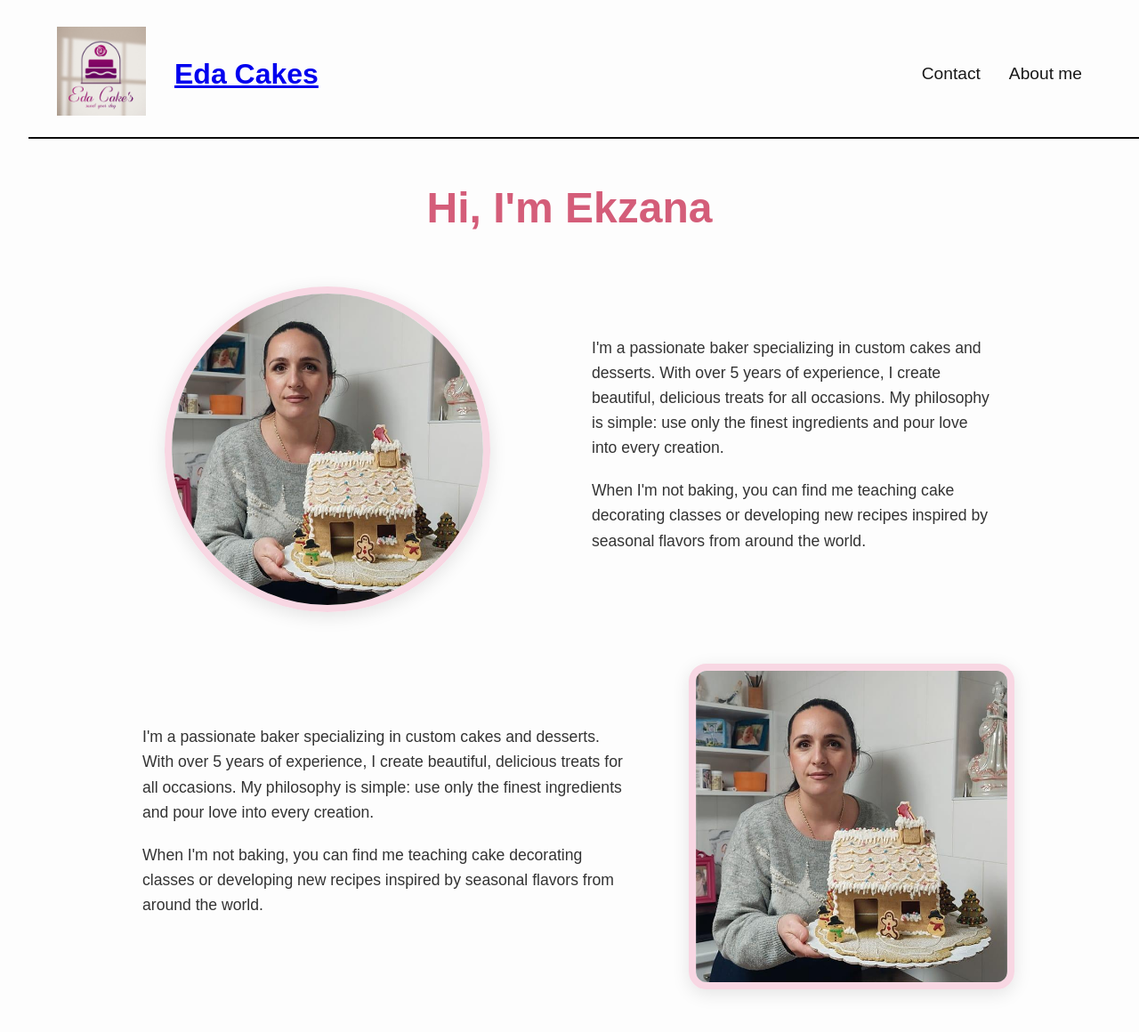
After one commit to Burendoo/Cake_website, a Django app: template main/templates/main/about.html in a window 1280 px wide; the page is wider, and only the part inside the window is pictured. The commit adds this page. Shown: that part at 89% size. Run offline with Django 3.2, Linux system fonts and the light colour scheme; the template is opened without the code that fills it, so the values that code supplies are empty.

Commit message:
added about page a styled the home about part

```diff
--- /dev/null
+++ b/main/static/main/about.css
@@ -0,0 +1,88 @@
+body {
+      margin: 0;
+      padding: 0;
+      font-family: 'Arial', sans-serif;
+      background-color: #fff9f7;
+      color: #333;
+      line-height: 1.6;
+  }
+
+  .about-page {
+      max-width: 1000px;
+      margin: 0 auto;
+      padding: 40px 20px;
+  }
+
+  .about-header {
+      text-align: center;
+      margin-bottom: 50px;
+  }
+
+  .about-header h1 {
+      font-size: 3rem;
+      color: #d45d79;
+      font-weight: 700;
+  }
+
+  .about-content {
+      display: flex;
+      align-items: center;
+      gap: 50px;
+  }
+
+  .about-content-2{
+      margin-top: 50px;
+      display: flex;
+      align-items: center;
+      gap: 50px;
+  }
+
+  .about-text {
+      flex: 1;
+      padding: 20px;
+  }
+
+  .about-text p {
+      margin-bottom: 20px;
+      font-size: 1.1rem;
+  }
+
+  .about-image {
+      flex: 1;
+      text-align: center;
+  }
+
+  .about-image img {
+      width: 350px;
+      height: 350px;
+      border-radius: 50%;
+      object-fit: cover;
+      border: 8px solid #f8d7e3;
+      box-shadow: 0 5px 20px rgba(0,0,0,0.1);
+  }
+
+  .about-image-2 img {
+      width: 350px;
+      height: 350px;
+      border-radius: 20px;
+      object-fit: cover;
+      border: 8px solid #f8d7e3;
+      box-shadow: 0 5px 20px rgba(0,0,0,0.1);
+  }
+
+  /* Responsive Design */
+  @media (max-width: 768px) {
+      .about-content {
+          flex-direction: column;
+          gap: 30px;
+      }
+
+      .about-header h1 {
+          font-size: 2.2rem;
+      }
+
+      .about-image img {
+          width: 250px;
+          height: 250px;
+      }
+  }
--- /dev/null
+++ b/main/templates/main/about.html
@@ -0,0 +1,44 @@
+{% extends 'base.html' %}
+{% load static %}
+
+{% block title %}
+
+{% endblock %}
+
+{% block css_files %}
+  <link rel="stylesheet" href="{% static 'main/about.css' %}" />
+{% endblock %}
+
+{% block content %}
+<div class="about-page">
+      <header class="about-header">
+          <h1>Hi, I'm Ekzana</h1>
+      </header>
+
+      <main class="about-content">
+
+            <div class="about-image">
+                <img src="{% static 'main/images/ekzana.jpg' %}" alt="Ekzana the Baker">
+            </div>
+
+            <div class="about-text">
+                <p>I'm a passionate baker specializing in custom cakes and desserts. With over 5 years of experience, I create beautiful, delicious treats for all occasions. My philosophy is simple: use only the finest ingredients and pour love into every creation.</p>
+
+                <p>When I'm not baking, you can find me teaching cake decorating classes or developing new recipes inspired by seasonal flavors from around the world.</p>
+            </div>
+
+      </main>
+      <div class="about-content-2">
+
+            <div class="about-text">
+                  <p>I'm a passionate baker specializing in custom cakes and desserts. With over 5 years of experience, I create beautiful, delicious treats for all occasions. My philosophy is simple: use only the finest ingredients and pour love into every creation.</p>
+
+                  <p>When I'm not baking, you can find me teaching cake decorating classes or developing new recipes inspired by seasonal flavors from around the world.</p>
+            </div>
+            <div class="about-image-2">
+                  <img src="{% static 'main/images/ekzana.jpg' %}" alt="Ekzana the Baker">
+            </div>
+      </div>
+  </div>
+
+{% endblock %}
--- a/main/urls.py
+++ b/main/urls.py
@@ -3,6 +3,7 @@ from . import views
 
 urlpatterns = [
     path('', views.HomeView.as_view(), name='home'),
+    path('about/', views.about, name='about'),
     path('search/', views.search, name='search'),
     path('cake/<slug:cake_slug>', views.SingleCakeView.as_view(), name="cake_info" ),
     path('flavour/<slug:flavour_slug>', views.flavours, name='cake_by_flavour'),
--- a/main/views.py
+++ b/main/views.py
@@ -23,6 +23,8 @@ class HomeView(View):
 
           return render(request, 'main/home.html', context)
 
+def about(request):
+    return render(request, 'main/about.html')
 
 def flavours(request, flavour_slug):
     flavour = Flavour.objects.get(slug=flavour_slug)
--- /dev/null
+++ b/requirements.txt
@@ -0,0 +1,5 @@
+Django
+pillow
+django-cleanup
+django-allauth
+django-htmx
```
Also changed, not shown: main/static/main/home.css (+56 -15 lines), main/templates/main/home.html (+8 -2 lines).
